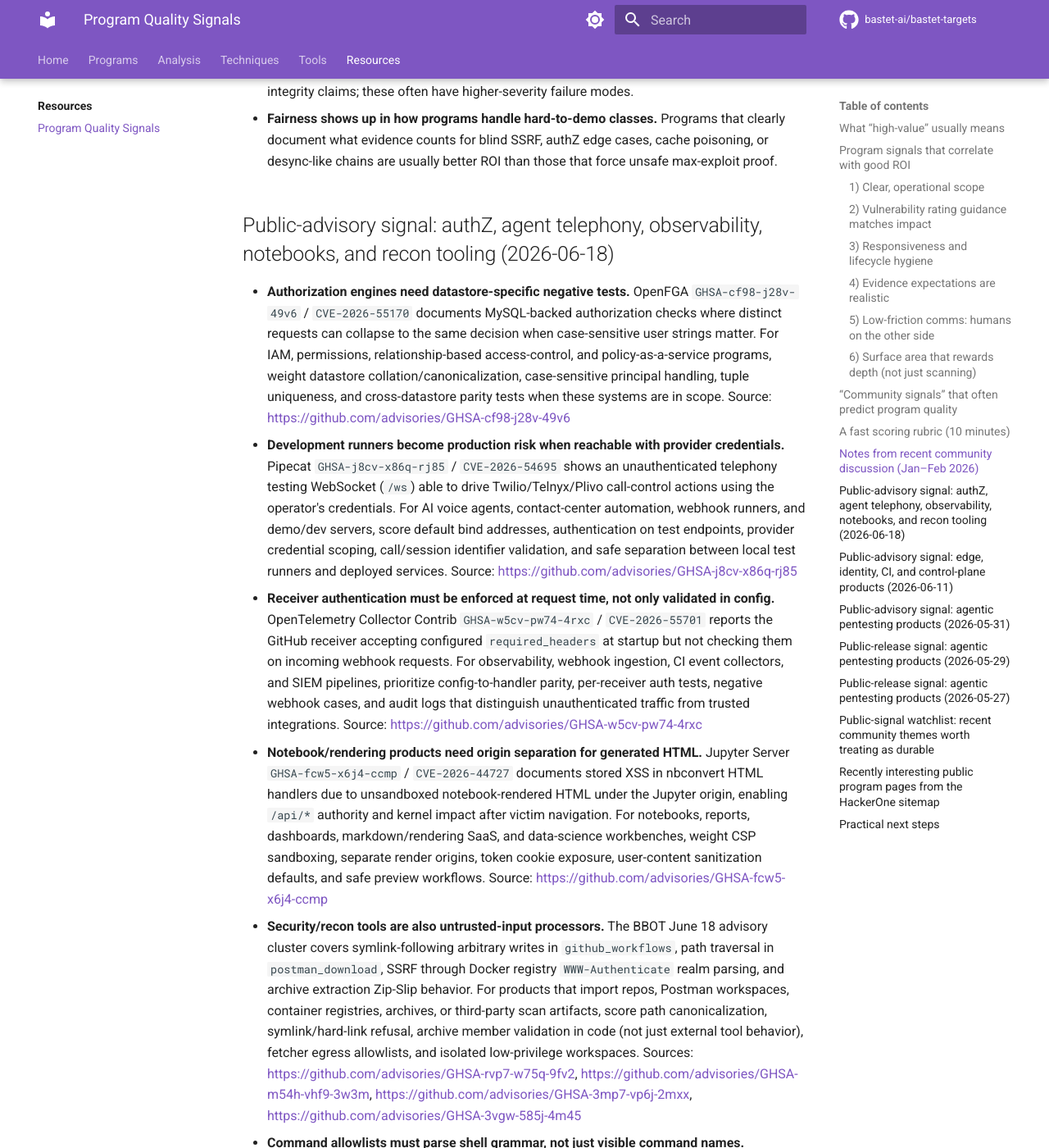
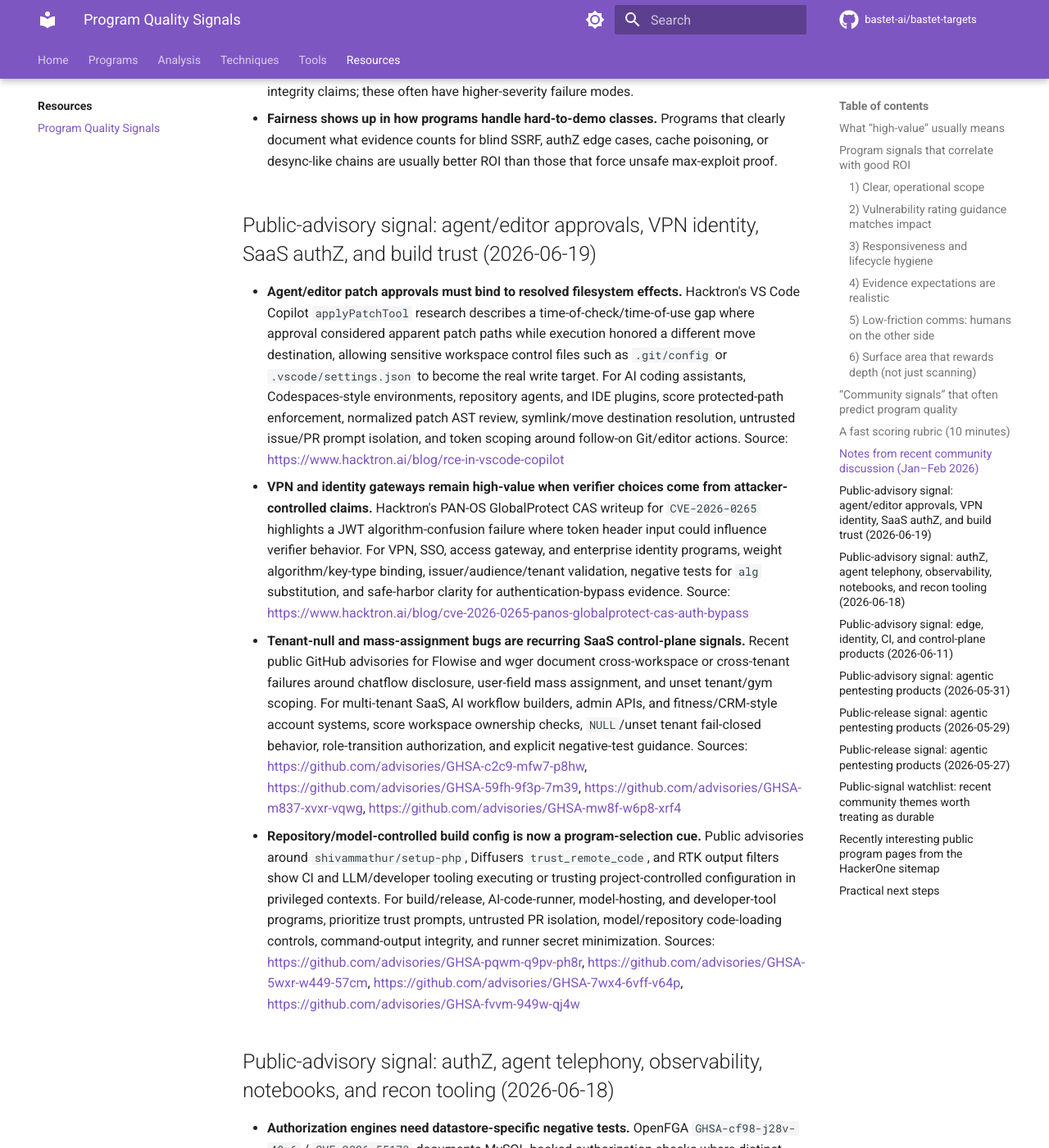
Before and after one commit to bastet-ai/bastet-targets, an MkDocs documentation site: the page built from docs/resources/program-quality-signals.md, in a window 1280 px wide and 1400 px high, scrolled down 6222 px. Shown: the whole window at 82% size. Built offline with MkDocs 1.6.1 and Material for MkDocs 9.7.7, drawn with Linux system fonts in a browser that asks for light colours; comment, search, counter and statistics services are not loaded.

Commit message:
Add June 19 program-quality signals

```diff
--- a/docs/program-quality-signals.md
+++ b/docs/program-quality-signals.md
@@ -120,6 +120,13 @@
 - **Large SPA/admin JS bundles as recon signal:** finding a massive `index.<hash>.js` for an admin/partner UI is often a *positive* signal (many routes, API endpoints, feature flags). It’s not a vuln by itself, but it can quickly reveal hidden surfaces (API base paths, GraphQL operations, permission checks) via source maps, route tables, and string/endpoint extraction.
 - **Duplicate pressure:** if you keep hitting duplicates, shift to *less scanned* surfaces (authenticated APIs, admin/partner tools, lesser-known subdomains) or a different bug class (logic/authZ chains vs “classic” XSS/SQLi).
 - **Timebox discipline:** set a fixed window (e.g., 2–6 hours) to map the app + build a test plan; if you don’t find promising seams (weird authZ edges, complex flows, brittle integrations), rotate.
+
+## Recent public-advisory signals (2026-06-19)
+
+- **Agent/editor patch approvals must bind to resolved filesystem effects:** Hacktron's VS Code Copilot `applyPatchTool` research describes a time-of-check/time-of-use gap where approval considered apparent patch paths while execution honored a different move destination, allowing sensitive workspace control files such as `.git/config` or `.vscode/settings.json` to become the real write target. For AI coding assistants, Codespaces-style environments, repository agents, and IDE plugins, score protected-path enforcement, normalized patch AST review, symlink/move destination resolution, untrusted issue/PR prompt isolation, and token scoping around follow-on Git/editor actions. Source: https://www.hacktron.ai/blog/rce-in-vscode-copilot
+- **VPN and identity gateways remain high-value when verifier choices come from attacker-controlled claims:** Hacktron's PAN-OS GlobalProtect CAS writeup for `CVE-2026-0265` highlights a JWT algorithm-confusion failure where token header input could influence verifier behavior. For VPN, SSO, access gateway, and enterprise identity programs, weight algorithm/key-type binding, issuer/audience/tenant validation, negative tests for `alg` substitution, and safe-harbor clarity for authentication-bypass evidence. Source: https://www.hacktron.ai/blog/cve-2026-0265-panos-globalprotect-cas-auth-bypass
+- **Tenant-null and mass-assignment bugs are recurring SaaS control-plane signals:** recent public GitHub advisories for Flowise and wger document cross-workspace or cross-tenant failures around chatflow disclosure, user-field mass assignment, and unset tenant/gym scoping. For multi-tenant SaaS, AI workflow builders, admin APIs, and fitness/CRM-style account systems, score workspace ownership checks, `NULL`/unset tenant fail-closed behavior, role-transition authorization, and explicit negative-test guidance. Sources: https://github.com/advisories/GHSA-c2c9-mfw7-p8hw, https://github.com/advisories/GHSA-59fh-9f3p-7m39, https://github.com/advisories/GHSA-m837-xvxr-vqwg, https://github.com/advisories/GHSA-mw8f-w6p8-xrf4
+- **Repository/model-controlled build config is now a program-selection cue:** public advisories around `shivammathur/setup-php`, Diffusers `trust_remote_code`, and RTK output filters show CI and LLM/developer tooling executing or trusting project-controlled configuration in privileged contexts. For build/release, AI-code-runner, model-hosting, and developer-tool programs, prioritize trust prompts, untrusted PR isolation, model/repository code-loading controls, command-output integrity, and runner secret minimization. Sources: https://github.com/advisories/GHSA-pqwm-q9pv-ph8r, https://github.com/advisories/GHSA-5wxr-w449-57cm, https://github.com/advisories/GHSA-7wx4-6vff-v64p, https://github.com/advisories/GHSA-fvvm-949w-qj4w
 
 ## Recent public-advisory signals (2026-06-18)
 
--- a/docs/resources/program-quality-signals.md
+++ b/docs/resources/program-quality-signals.md
@@ -162,6 +162,13 @@
 
 - **Fairness shows up in how programs handle hard-to-demo classes.** Programs that clearly document what evidence counts for blind SSRF, authZ edge cases, cache poisoning, or desync-like chains are usually better ROI than those that force unsafe max-exploit proof.
 
+## Public-advisory signal: agent/editor approvals, VPN identity, SaaS authZ, and build trust (2026-06-19)
+
+- **Agent/editor patch approvals must bind to resolved filesystem effects.** Hacktron's VS Code Copilot `applyPatchTool` research describes a time-of-check/time-of-use gap where approval considered apparent patch paths while execution honored a different move destination, allowing sensitive workspace control files such as `.git/config` or `.vscode/settings.json` to become the real write target. For AI coding assistants, Codespaces-style environments, repository agents, and IDE plugins, score protected-path enforcement, normalized patch AST review, symlink/move destination resolution, untrusted issue/PR prompt isolation, and token scoping around follow-on Git/editor actions. Source: https://www.hacktron.ai/blog/rce-in-vscode-copilot
+- **VPN and identity gateways remain high-value when verifier choices come from attacker-controlled claims.** Hacktron's PAN-OS GlobalProtect CAS writeup for `CVE-2026-0265` highlights a JWT algorithm-confusion failure where token header input could influence verifier behavior. For VPN, SSO, access gateway, and enterprise identity programs, weight algorithm/key-type binding, issuer/audience/tenant validation, negative tests for `alg` substitution, and safe-harbor clarity for authentication-bypass evidence. Source: https://www.hacktron.ai/blog/cve-2026-0265-panos-globalprotect-cas-auth-bypass
+- **Tenant-null and mass-assignment bugs are recurring SaaS control-plane signals.** Recent public GitHub advisories for Flowise and wger document cross-workspace or cross-tenant failures around chatflow disclosure, user-field mass assignment, and unset tenant/gym scoping. For multi-tenant SaaS, AI workflow builders, admin APIs, and fitness/CRM-style account systems, score workspace ownership checks, `NULL`/unset tenant fail-closed behavior, role-transition authorization, and explicit negative-test guidance. Sources: https://github.com/advisories/GHSA-c2c9-mfw7-p8hw, https://github.com/advisories/GHSA-59fh-9f3p-7m39, https://github.com/advisories/GHSA-m837-xvxr-vqwg, https://github.com/advisories/GHSA-mw8f-w6p8-xrf4
+- **Repository/model-controlled build config is now a program-selection cue.** Public advisories around `shivammathur/setup-php`, Diffusers `trust_remote_code`, and RTK output filters show CI and LLM/developer tooling executing or trusting project-controlled configuration in privileged contexts. For build/release, AI-code-runner, model-hosting, and developer-tool programs, prioritize trust prompts, untrusted PR isolation, model/repository code-loading controls, command-output integrity, and runner secret minimization. Sources: https://github.com/advisories/GHSA-pqwm-q9pv-ph8r, https://github.com/advisories/GHSA-5wxr-w449-57cm, https://github.com/advisories/GHSA-7wx4-6vff-v64p, https://github.com/advisories/GHSA-fvvm-949w-qj4w
+
 ## Public-advisory signal: authZ, agent telephony, observability, notebooks, and recon tooling (2026-06-18)
 
 - **Authorization engines need datastore-specific negative tests.** OpenFGA `GHSA-cf98-j28v-49v6` / `CVE-2026-55170` documents MySQL-backed authorization checks where distinct requests can collapse to the same decision when case-sensitive user strings matter. For IAM, permissions, relationship-based access-control, and policy-as-a-service programs, weight datastore collation/canonicalization, case-sensitive principal handling, tuple uniqueness, and cross-datastore parity tests when these systems are in scope. Source: https://github.com/advisories/GHSA-cf98-j28v-49v6
```
